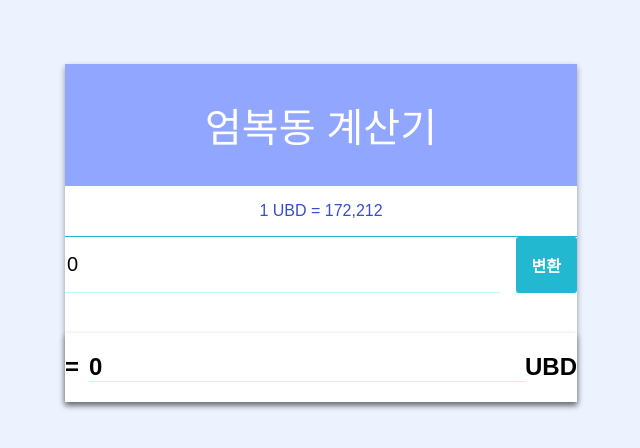
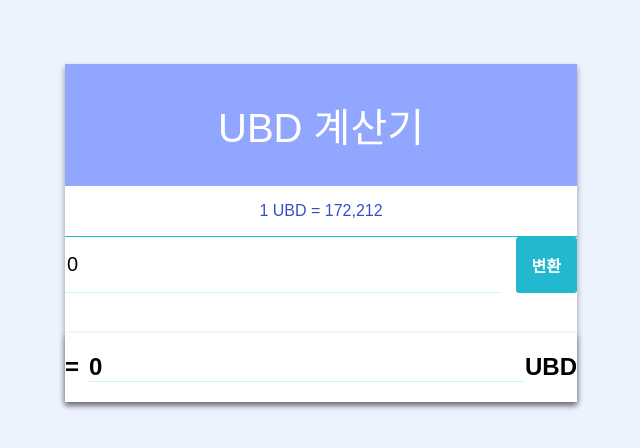
Before and after one commit to s4ng/UBD_Calculator, a React (Create React App) app: page / in a window 1280 px wide. Shown: the top 448 px of the page, without its empty margins (319-959 px from the left). Built offline with nearby package versions, Linux system fonts and the light colour scheme.

Commit message:
Update ubdcalTemplate.js

```diff
--- a/src/components/ubdcalTemplate.js
+++ b/src/components/ubdcalTemplate.js
@@ -5,7 +5,7 @@ const ubdcalTemplate = ({form, result}) => {
     return(
         <main className="ubd-cal-template">
          <div className="title">
-            엄복동 계산기
+            UBD 계산기
          </div>
          <section className="form-wrapper">
             <div className="disc">
```
